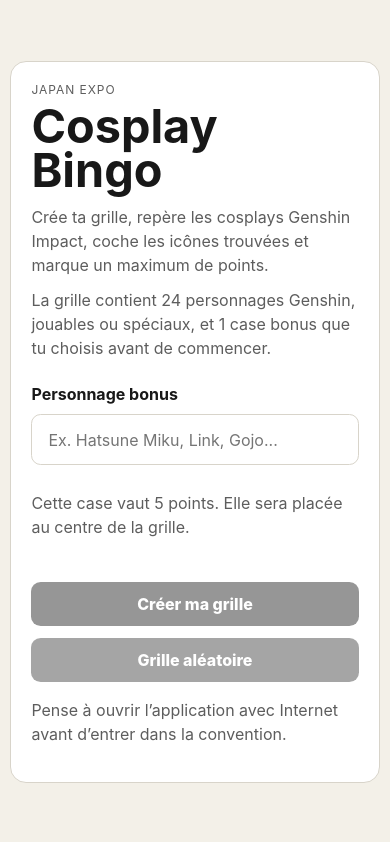
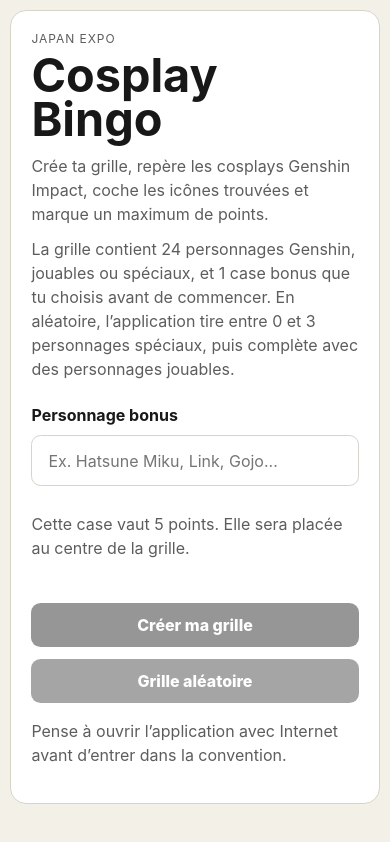
Before and after one commit to hadrienschoeffler/Bingo-JPExpo, a React (Vite) app: page / in a window 390 px wide. Built offline with nearby package versions, Linux system fonts and the light colour scheme.

Commit message:
Fix mobile spacing sur HomeScreen et selection Screen

```diff
--- a/package.json
+++ b/package.json
@@ -1,7 +1,7 @@
 {
   "name": "bingo-jpexpo",
   "private": true,
-  "version": "1.0.0",
+  "version": "1.0.1",
   "type": "module",
   "scripts": {
     "dev": "vite",
--- a/src/components/HomeScreen.tsx
+++ b/src/components/HomeScreen.tsx
@@ -54,7 +54,7 @@
           Crée ta grille, repère les cosplays Genshin Impact, coche les icônes trouvées et marque un maximum de points.
         </p>
         <p className="hero-description">
-          La grille contient 24 personnages Genshin, jouables ou spéciaux, et 1 case bonus que tu choisis avant de commencer.
+          La grille contient 24 personnages Genshin, jouables ou spéciaux, et 1 case bonus que tu choisis avant de commencer. En aléatoire, l’application tire entre 0 et 3 personnages spéciaux, puis complète avec des personnages jouables.
         </p>
 
         <form className="bonus-form" onSubmit={handleRandomSubmit}>
--- a/src/styles.css
+++ b/src/styles.css
@@ -28,6 +28,7 @@
 body {
   min-width: 320px;
   min-height: 100vh;
+  min-height: 100dvh;
   margin: 0;
   color: var(--text);
   background: var(--app-bg);
@@ -53,13 +54,17 @@
 .selection-screen {
   width: min(100%, 560px);
   min-height: 100vh;
+  min-height: 100dvh;
   margin: 0 auto;
   padding: 1rem;
 }
 
 .home-screen {
   display: grid;
-  place-items: center;
+  align-items: start;
+  justify-items: center;
+  padding-top: max(1rem, env(safe-area-inset-top));
+  padding-bottom: max(1rem, env(safe-area-inset-bottom));
 }
 
 .hero-card,
@@ -317,6 +322,7 @@
 .selection-panel {
   display: flex;
   min-height: calc(100vh - 2rem);
+  min-height: calc(100dvh - 2rem);
   flex-direction: column;
   gap: 1rem;
 }
@@ -497,6 +503,7 @@
   gap: 0.65rem;
   margin-top: auto;
   padding-top: 0.75rem;
+  padding-bottom: max(1rem, env(safe-area-inset-bottom));
   border-top: 1px solid var(--border);
   background: var(--surface);
 }
@@ -535,6 +542,7 @@
 
   .selection-panel {
     min-height: calc(100vh - 1.3rem);
+    min-height: calc(100dvh - 1.3rem);
     padding: 0.9rem;
   }
 
```
Also changed, not shown: 1 other file (tests, documents, lock files or other folders).
